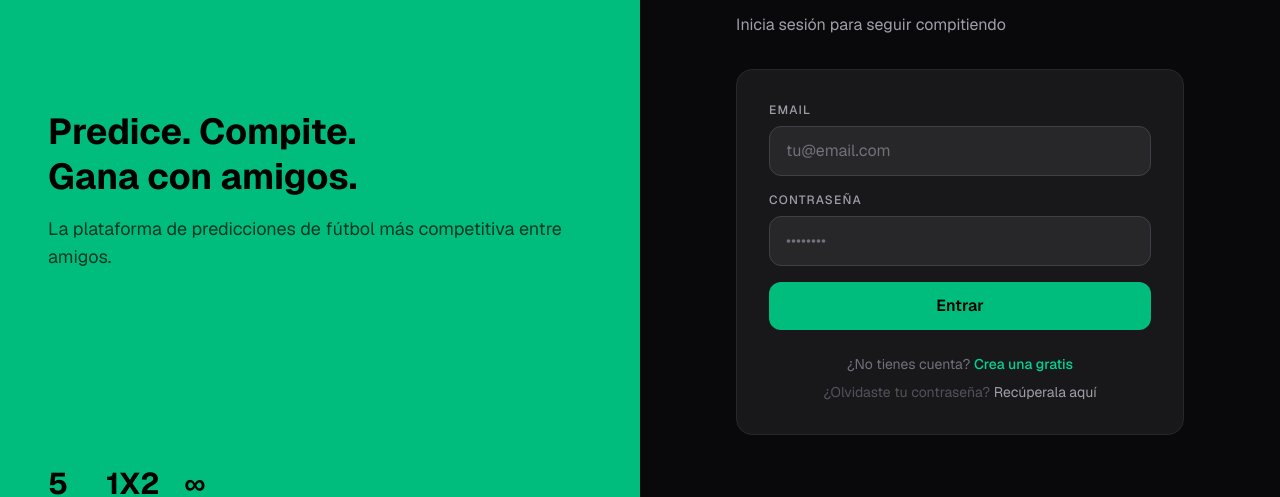
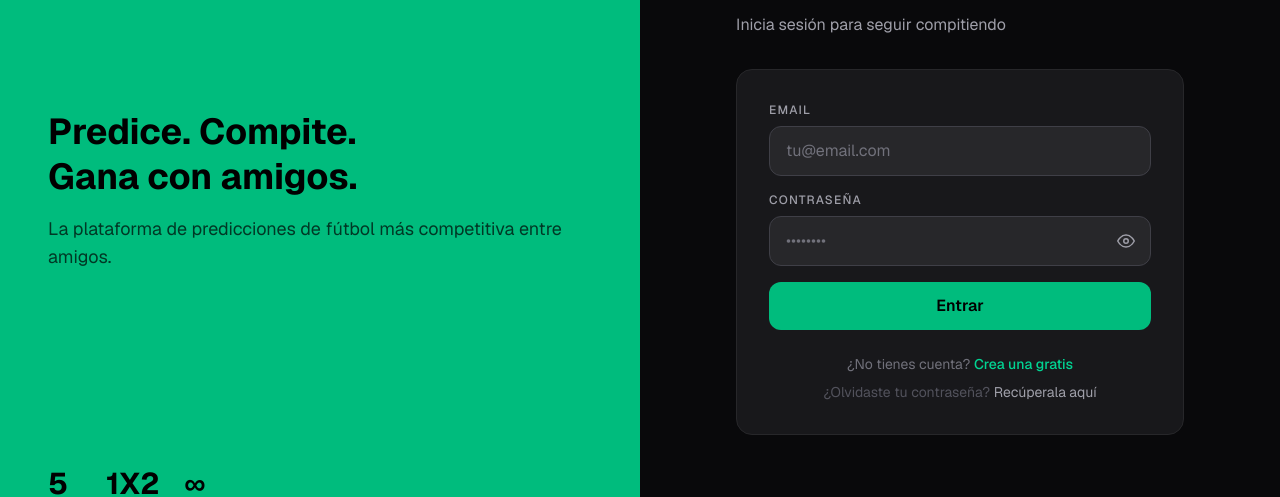
Before and after one commit to ivaaan22/frontend-rivalpick, a Next.js app: page /login in a window 1280 px wide. Shown: the part 166-663 px from the top of the page. Built offline with nearby package versions, Linux system fonts and the light colour scheme.

Commit message:
feat: mejoras-inicio-sesion

```diff
--- /dev/null
+++ b/src/app/grupos/layout.js
@@ -0,0 +1,2 @@
+export const metadata = { title: 'Mis grupos' }
+export default function GruposLayout({ children }) { return children }
--- /dev/null
+++ b/src/app/historial/layout.js
@@ -0,0 +1,2 @@
+export const metadata = { title: 'Historial' }
+export default function HistorialLayout({ children }) { return children }
--- a/src/app/layout.js
+++ b/src/app/layout.js
@@ -8,11 +8,12 @@ const geistSans = Geist({
 });
 
 export const metadata = {
-  title: "RivalPick",
+  title: {
+    default: "RivalPick",
+    template: "%s · RivalPick",
+  },
   description: "Plataforma de predicciones de fútbol entre amigos",
-  icons: {
-    icon: "/favicon.svg",
-  },
+  icons: { icon: "/favicon.svg" },
 };
 
 export default function RootLayout({ children }) {
--- /dev/null
+++ b/src/app/login/layout.js
@@ -0,0 +1,2 @@
+export const metadata = { title: 'Iniciar sesión' }
+export default function LoginLayout({ children }) { return children }
--- a/src/app/login/page.js
+++ b/src/app/login/page.js
@@ -7,12 +7,24 @@ export default function LoginPage() {
   const router = useRouter()
   const [email, setEmail] = useState('')
   const [password, setPassword] = useState('')
+  const [mostrarPassword, setMostrarPassword] = useState(false)
   const [mensaje, setMensaje] = useState('')
+  const [errores, setErrores] = useState({})
   const [cargando, setCargando] = useState(false)
+
+  const validar = () => {
+    const nuevosErrores = {}
+    if (!email) nuevosErrores.email = 'El email es obligatorio'
+    else if (!/\S+@\S+\.\S+/.test(email)) nuevosErrores.email = 'Introduce un email válido'
+    if (!password) nuevosErrores.password = 'La contraseña es obligatoria'
+    setErrores(nuevosErrores)
+    return Object.keys(nuevosErrores).length === 0
+  }
 
   const handleSubmit = async (e) => {
     e.preventDefault()
     setMensaje('')
+    if (!validar()) return
     setCargando(true)
     try {
       const res = await fetch('https://backend-rivalpick.onrender.com/api/auth/login', {
@@ -26,7 +38,7 @@ export default function LoginPage() {
         localStorage.setItem('usuario', JSON.stringify(data.usuario))
         router.push('/')
       } else {
-        setMensaje(data.mensaje || 'Error en el login')
+        setMensaje(data.mensaje || 'Credenciales incorrectas')
       }
     } catch (error) {
       setMensaje('Error de conexión con el servidor')
@@ -37,6 +49,7 @@ export default function LoginPage() {
 
   return (
     <div className="min-h-[calc(100vh-4rem)] bg-zinc-950 flex">
+      {/* Panel izquierdo */}
       <div className="hidden lg:flex lg:w-1/2 bg-emerald-500 flex-col justify-between p-12">
         <div className="flex items-center gap-2">
           <div className="w-8 h-8 rounded-lg bg-black/20 flex items-center justify-center">
@@ -55,6 +68,7 @@ export default function LoginPage() {
         </div>
       </div>
 
+      {/* Panel derecho */}
       <div className="w-full lg:w-1/2 flex items-center justify-center px-8 py-12">
         <div className="w-full max-w-md">
           <div className="lg:hidden flex items-center gap-2 mb-10">
@@ -63,23 +77,102 @@ export default function LoginPage() {
             </div>
             <span className="text-white font-semibold text-lg">RivalPick</span>
           </div>
+
           <h1 className="text-3xl font-bold text-white mb-2">Bienvenido de vuelta</h1>
           <p className="text-zinc-400 mb-8">Inicia sesión para seguir compitiendo</p>
+
           <div className="bg-zinc-900 border border-zinc-800 rounded-2xl p-8">
-            <form onSubmit={handleSubmit} className="space-y-4">
+            {mensaje && (
+              <div className="mb-4 p-3 rounded-xl bg-red-500/10 border border-red-500/20" role="alert">
+                <p className="text-red-400 text-sm text-center">{mensaje}</p>
+              </div>
+            )}
+
+            <form onSubmit={handleSubmit} className="space-y-4" noValidate>
+              {/* Email */}
               <div>
-                <label className="block text-xs font-medium text-zinc-400 mb-2 uppercase tracking-widest">Email</label>
-                <input type="email" value={email} onChange={(e) => setEmail(e.target.value)} placeholder="tu@email.com" className="w-full px-4 py-3 rounded-xl bg-zinc-800 border border-zinc-700 text-white placeholder-zinc-500 focus:outline-none focus:border-emerald-500 transition" required />
+                <label htmlFor="email" className="block text-xs font-medium text-zinc-400 mb-2 uppercase tracking-widest">
+                  Email
+                </label>
+                <input
+                  id="email"
+                  type="email"
+                  autoComplete="email"
+                  value={email}
+                  onChange={(e) => { setEmail(e.target.value); setErrores(prev => ({ ...prev, email: '' })) }}
+                  placeholder="tu@email.com"
+                  aria-invalid={!!errores.email}
+                  aria-describedby={errores.email ? 'email-error' : undefined}
+                  className={`w-full px-4 py-3 rounded-xl bg-zinc-800 border text-white placeholder-zinc-500 focus:outline-none focus:border-emerald-500 transition ${errores.email ? 'border-red-500' : 'border-zinc-700'}`}
+                />
+                {errores.email && <p id="email-error" className="mt-1.5 text-xs text-red-400">{errores.email}</p>}
               </div>
+
+              {/* Contraseña */}
               <div>
-                <label className="block text-xs font-medium text-zinc-400 mb-2 uppercase tracking-widest">Contraseña</label>
-                <input type="password" value={password} onChange={(e) => setPassword(e.target.value)} placeholder="••••••••" className="w-full px-4 py-3 rounded-xl bg-zinc-800 border border-zinc-700 text-white placeholder-zinc-500 focus:outline-none focus:border-emerald-500 transition" required />
+                <label htmlFor="password" className="block text-xs font-medium text-zinc-400 mb-2 uppercase tracking-widest">
+                  Contraseña
+                </label>
+                <div className="relative">
+                  <input
+                    id="password"
+                    type={mostrarPassword ? 'text' : 'password'}
+                    autoComplete="current-password"
+                    value={password}
+                    onChange={(e) => { setPassword(e.target.value); setErrores(prev => ({ ...prev, password: '' })) }}
+                    placeholder="••••••••"
+                    aria-invalid={!!errores.password}
+                    aria-describedby={errores.password ? 'password-error' : undefined}
+                    className={`w-full px-4 py-3 pr-12 rounded-xl bg-zinc-800 border text-white placeholder-zinc-500 focus:outline-none focus:border-emerald-500 transition ${errores.password ? 'border-red-500' : 'border-zinc-700'}`}
+                  />
+                  <button
+                    type="button"
+                    onClick={() => setMostrarPassword(!mostrarPassword)}
+                    aria-label={mostrarPassword ? 'Ocultar contraseña' : 'Mostrar contraseña'}
+                    className="absolute right-3 top-1/2 -translate-y-1/2 text-zinc-400 hover:text-white transition p-1"
+                  >
+                    {mostrarPassword ? (
+                      <svg width="18" height="18" viewBox="0 0 24 24" fill="none" stroke="currentColor" strokeWidth="2" strokeLinecap="round" strokeLinejoin="round">
+                        <path d="M17.94 17.94A10.07 10.07 0 0 1 12 20c-7 0-11-8-11-8a18.45 18.45 0 0 1 5.06-5.94"/>
+                        <path d="M9.9 4.24A9.12 9.12 0 0 1 12 4c7 0 11 8 11 8a18.5 18.5 0 0 1-2.16 3.19"/>
+                        <line x1="1" y1="1" x2="23" y2="23"/>
+                      </svg>
+                    ) : (
+                      <svg width="18" height="18" viewBox="0 0 24 24" fill="none" stroke="currentColor" strokeWidth="2" strokeLinecap="round" strokeLinejoin="round">
+                        <path d="M1 12s4-8 11-8 11 8 11 8-4 8-11 8-11-8-11-8z"/>
+                        <circle cx="12" cy="12" r="3"/>
+                      </svg>
+                    )}
+                  </button>
+                </div>
+                {errores.password && <p id="password-error" className="mt-1.5 text-xs text-red-400">{errores.password}</p>}
               </div>
-              <button type="submit" disabled={cargando} className="w-full py-3 rounded-xl bg-emerald-500 hover:bg-emerald-400 text-black font-semibold transition disabled:opacity-50">{cargando ? 'Entrando...' : 'Entrar'}</button>
+
+              <button
+                type="submit"
+                disabled={cargando}
+                className="w-full py-3 rounded-xl bg-emerald-500 hover:bg-emerald-400 text-black font-semibold transition disabled:opacity-50 flex items-center justify-center gap-2"
+              >
+                {cargando ? (
+                  <>
+                    <svg className="animate-spin w-4 h-4" viewBox="0 0 24 24" fill="none">
+                      <circle className="opacity-25" cx="12" cy="12" r="10" stroke="currentColor" strokeWidth="4"/>
+                      <path className="opacity-75" fill="currentColor" d="M4 12a8 8 0 018-8v8z"/>
+                    </svg>
+                    Entrando...
+                  </>
+                ) : 'Entrar'}
+              </button>
             </form>
-            {mensaje && <div className="mt-4 p-3 rounded-xl bg-red-500/10 border border-red-500/20"><p className="text-red-400 text-sm text-center">{mensaje}</p></div>}
-            <p className="mt-6 text-center text-sm text-zinc-500">¿No tienes cuenta?{' '}<a href="/registro" className="text-emerald-400 hover:text-emerald-300 font-medium transition">Crea una gratis</a></p>
-            <p className="mt-2 text-center text-sm text-zinc-600">¿Olvidaste tu contraseña?{' '}<a href="/recuperar-password" className="text-zinc-400 hover:text-zinc-300 transition">Recúperala aquí</a></p>
+
+            <p className="mt-6 text-center text-sm text-zinc-500">
+              ¿No tienes cuenta?{' '}
+              <a href="/registro" className="text-emerald-400 hover:text-emerald-300 font-medium transition">Crea una gratis</a>
+            </p>
+            <p className="mt-2 text-center text-sm text-zinc-600">
+              ¿Olvidaste tu contraseña?{' '}
+              <a href="/recuperar-password" className="text-zinc-400 hover:text-zinc-300 transition">Recúperala aquí</a>
+            </p>
           </div>
         </div>
       </div>
--- /dev/null
+++ b/src/app/partidos/layout.js
@@ -0,0 +1,2 @@
+export const metadata = { title: 'Partidos' }
+export default function PartidosLayout({ children }) { return children }
--- /dev/null
+++ b/src/app/perfil/layout.js
@@ -0,0 +1,2 @@
+export const metadata = { title: 'Perfil' }
+export default function PerfilLayout({ children }) { return children }
--- /dev/null
+++ b/src/app/predicciones/layout.js
@@ -0,0 +1,2 @@
+export const metadata = { title: 'Predicciones' }
+export default function PrediccionesLayout({ children }) { return children }
--- /dev/null
+++ b/src/app/registro/layout.js
@@ -0,0 +1,2 @@
+export const metadata = { title: 'Registro' }
+export default function RegistroLayout({ children }) { return children }
--- /dev/null
+++ b/src/app/resultados/layout.js
@@ -0,0 +1,2 @@
+export const metadata = { title: 'Resultados' }
+export default function ResultadosLayout({ children }) { return children }
```
